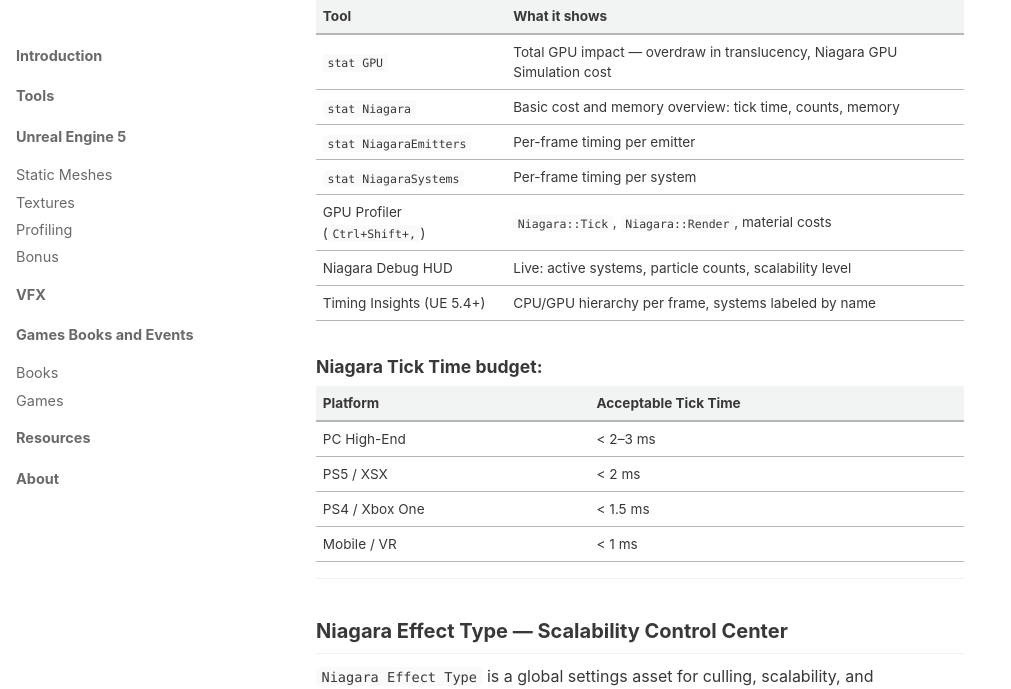
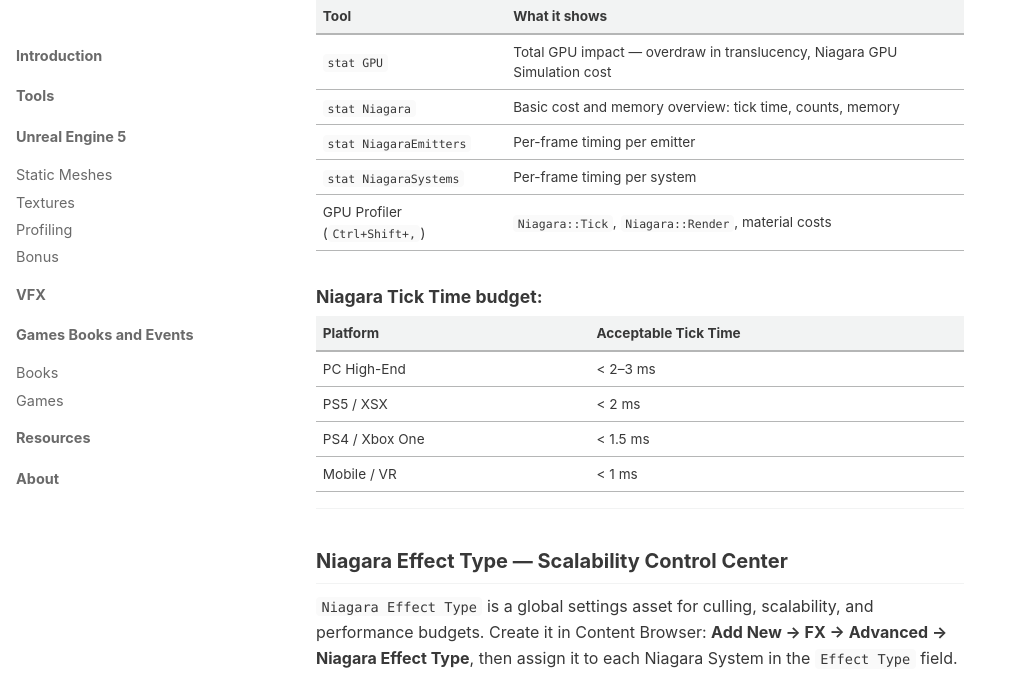
Before and after one commit to AdamKomarowski/unrealtechart, a Jekyll site: the page built from book/VFX/index.md, in a window 1280 px wide and 900 px high, scrolled down 3966 px, cut to the strip 0-689 px from the top of the window. Shown: the whole strip, without its empty margins (0-1011 px from the left). Built offline with Jekyll 4.4.1, drawn with Linux system fonts in a browser that asks for light colours; nearby versions of some CDN libraries.

Commit message:
Remove Niagara Debug HUD and Timing Insights rows from VFX profiling table
https://claude.ai/code/session_01EerHmiXwvsCSyvBkA6U6Lb

```diff
--- a/book/VFX/index.md
+++ b/book/VFX/index.md
@@ -132,8 +132,6 @@ Optimizing without profiling is shooting in the dark.
 | `stat NiagaraEmitters` | Per-frame timing per emitter |
 | `stat NiagaraSystems` | Per-frame timing per system |
 | GPU Profiler (`Ctrl+Shift+,`) | `Niagara::Tick`, `Niagara::Render`, material costs |
-| Niagara Debug HUD | Live: active systems, particle counts, scalability level |
-| Timing Insights (UE 5.4+) | CPU/GPU hierarchy per frame, systems labeled by name |
 
 ### Niagara Tick Time budget:
 
```
